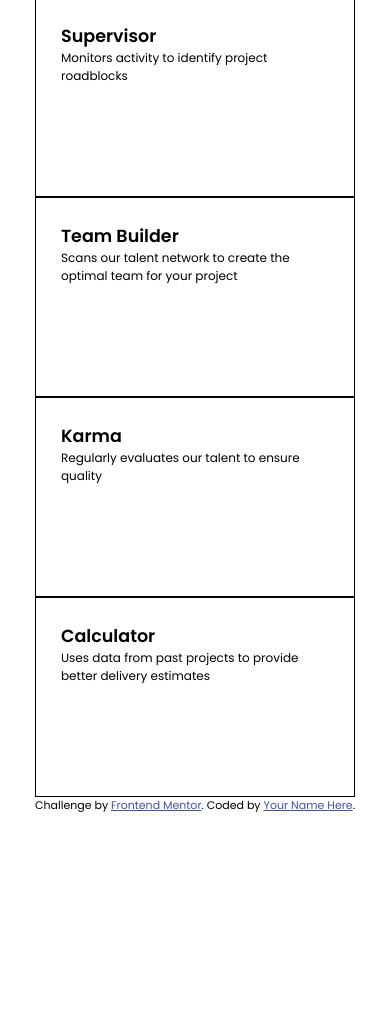
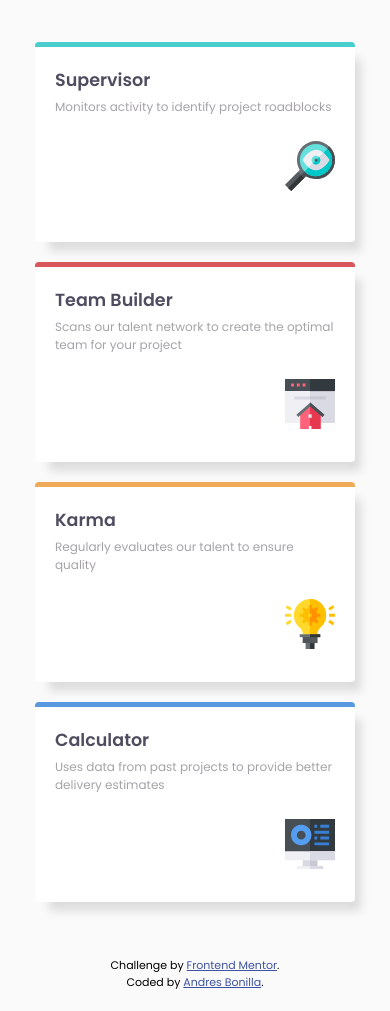
Before and after one commit to abonilla4/four-card-feature-section-master, a plain HTML site: page index.html in a window 390 px wide. Shown: the part 187-1198 px from the top of the page. Before the commit the page ends 1021 px from the top, so only its background shows below. Drawn offline with Linux system fonts and the light colour scheme.

Commit message:
Estilos en cards. Breakpoint mobile OK

```diff
--- a/index.html
+++ b/index.html
@@ -32,28 +32,28 @@
         <article class="card card1">
           <h3>Supervisor</h3>
           <p>Monitors activity to identify project roadblocks</p>
-          <img src="" alt="">
+          <img src="/images/icon-supervisor.svg" alt="">
         </article>
       </div>
       <div>
         <article class="card card2">
           <h3>Team Builder</h3>
           <p>Scans our talent network to create the optimal team for your project</p>
-          <img src="" alt="">
+          <img src="/images/icon-team-builder.svg" alt="">
         </article>
       </div>
       <div>
         <article class="card card3">
           <h3>Karma</h3>
           <p>Regularly evaluates our talent to ensure quality</p>
-          <img src="" alt="">
+          <img src="/images/icon-karma.svg" alt="">
         </article>
       </div>
       <div>
         <article class="card card4">
           <h3>Calculator</h3>
           <p>Uses data from past projects to provide better delivery estimates</p>
-          <img src="" alt="">
+          <img src="/images/icon-calculator.svg" alt="">
         </article>
       </div>
     </section>
@@ -61,8 +61,8 @@
 
   <footer>
     <p class="attribution">
-      Challenge by <a href="https://www.frontendmentor.io?ref=challenge" target="_blank">Frontend Mentor</a>.
-      Coded by <a href="#">Your Name Here</a>.
+      Challenge by <a href="https://www.frontendmentor.io?ref=challenge" target="_blank">Frontend Mentor</a>. <br>
+      Coded by <a href="#">Andres Bonilla</a>.
     </p>
   </footer>
 </body>
--- a/styles.css
+++ b/styles.css
@@ -14,6 +14,7 @@ html {
 body {
   font-size: 1.5rem;
   margin: 50px 20px 20px 20px;
+  background-color: #FAFAFA;
 }
 
 .attribution { font-size: 11px; text-align: center; }
@@ -22,8 +23,8 @@ body {
 .header--tittle {
   text-align: center;
   width: 100%;
-  /*margin: 25px 20px;*/
-
+  margin-bottom: 45px;
+  color: #4E4D5F;
 }
 
 header p:nth-child(1) {
@@ -50,13 +51,46 @@ header p:nth-child(3) {
 }
 
 .card--container .card {
+  background-color: #FFF;
   width: 100%;
   height: 200px;
-  border: solid 1px;
-  padding: 25px;
-
+  padding: 20px;
+  margin-bottom: 20px;
+  box-shadow: 10px 13px 9px -4px rgba(0,0,0,0.12);
+  border-radius: 4px;
+  color: #4E4D5F;
+  display: flex;
+  flex-wrap: wrap;
+  flex-direction: column;
 }
 
 .card--container .card p {
   font-size: 1.2rem;
+  color: #A5A3A8;
+  margin: 5px 0 5px 0;
 }
+
+.card--container .card img {
+  width: 50px;
+  height: 50px;
+  align-self: flex-end;
+  margin-top: 20px;
+
+}
+
+.card--container .card1 {
+  border-top: solid 5px #49CDCD;
+}
+
+.card--container .card2 {
+  border-top: solid 5px #D8575A;
+}
+
+.card--container .card3 {
+  border-top: solid 5px #EFAB58;
+}
+
+.card--container .card4 {
+  border-top: solid 5px #5898E0;
+  margin-bottom: 55px;
+}
```
